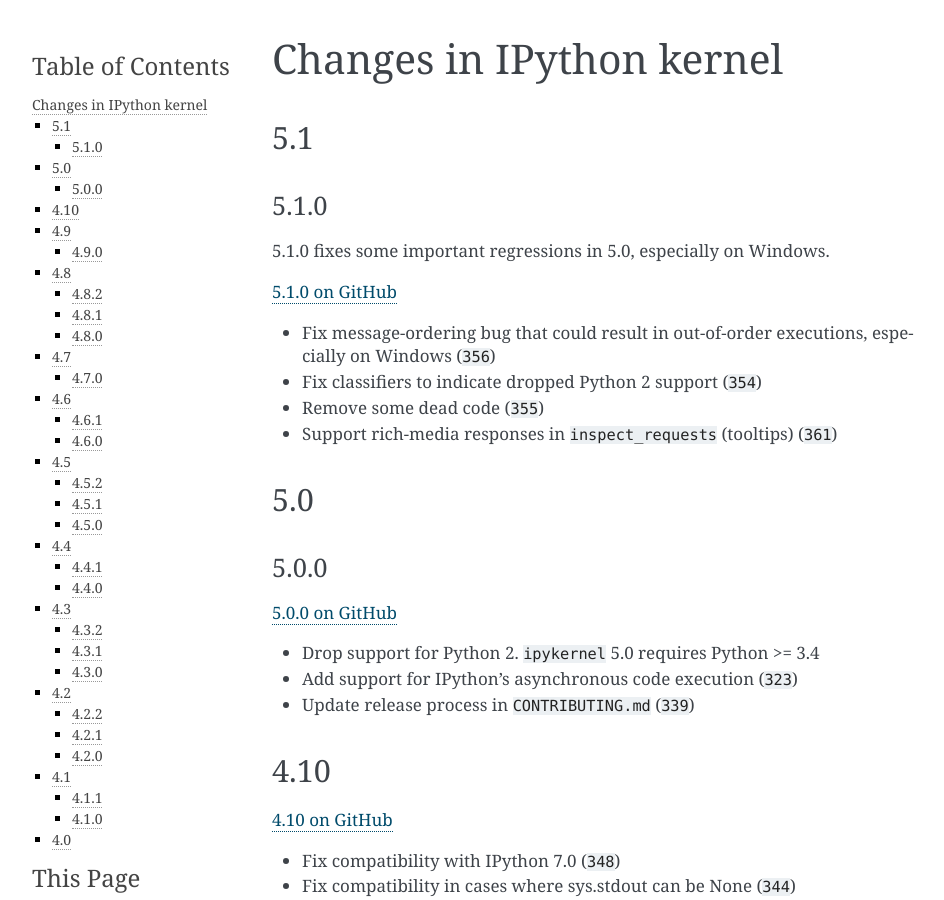
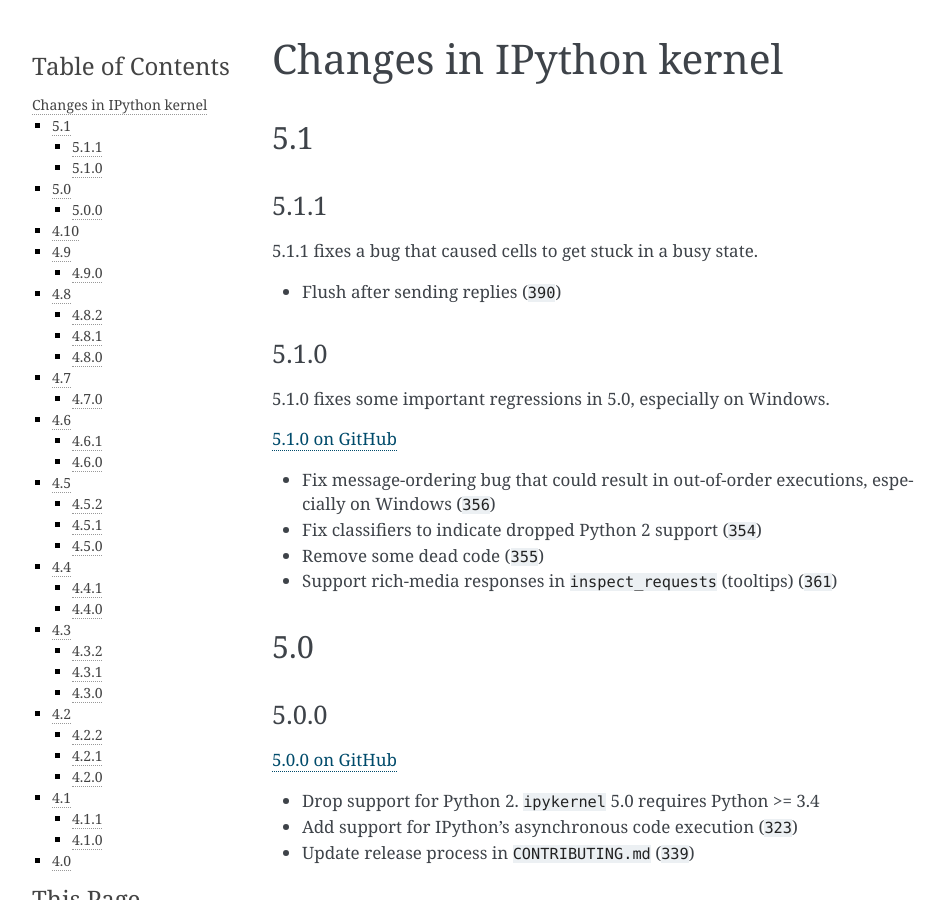
Before and after one commit to ipython/ipykernel, a Sphinx documentation site: the page built from docs/changelog.rst, in a window 1280 px wide and 900 px high. Shown: the whole window, without its empty margins (148-1092 px from the left). Built offline with Sphinx 7.4.7, drawn with Linux system fonts in a browser that asks for light colours; cross-references to code outside the pages are shown as plain code.

Commit message:
Release 5.1.1

```diff
--- a/docs/changelog.rst
+++ b/docs/changelog.rst
@@ -3,6 +3,13 @@
 
 5.1
 ---
+
+5.1.1
+*****
+5.1.1 fixes a bug that caused cells to get stuck in a busy state.
+
+- Flush after sending replies (:ghpull:`390`)
+
 
 5.1.0
 *****
--- a/ipykernel/_version.py
+++ b/ipykernel/_version.py
@@ -1,4 +1,4 @@
-version_info = (5, 2, 0, 'dev')
+version_info = (5, 1, 1)
 __version__ = '.'.join(map(str, version_info[:3]))
 
 # pep440 is annoying, beta/alpha/rc should _not_ have dots or pip/setuptools
```
